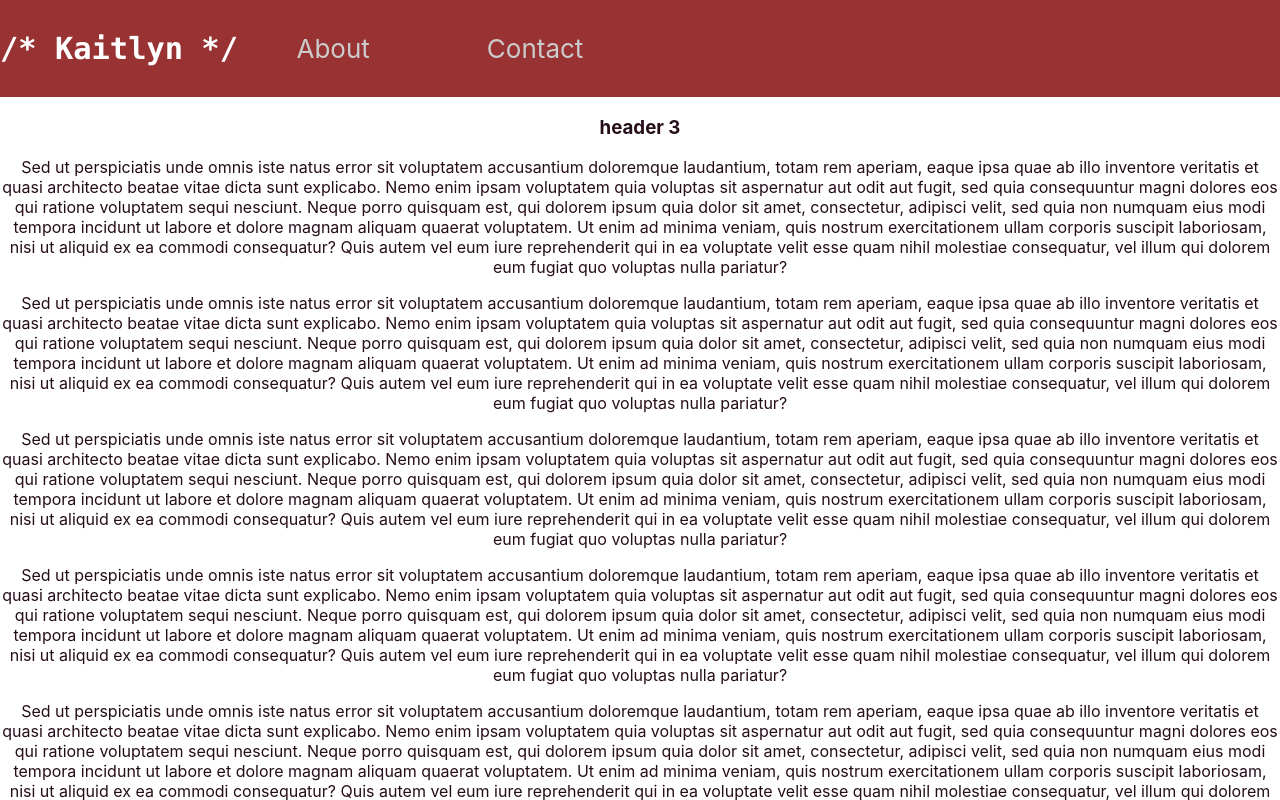
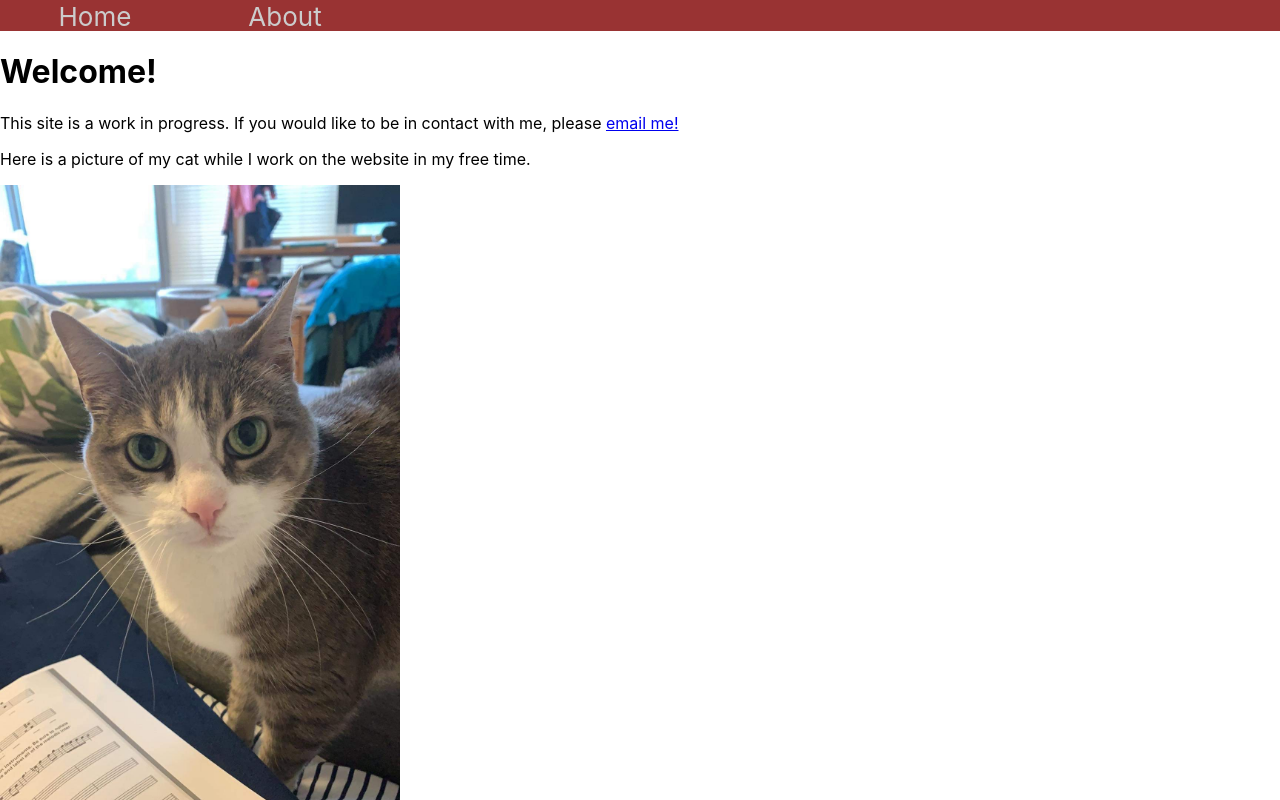
Before and after one commit to kodonnell327/resumesite, a React (Create React App) app: page / in a window 1280 px wide. Shown: the top 800 px of the page. Built offline with nearby package versions, Linux system fonts and the light colour scheme.

Commit message:
Post react tutorial, actually made two pages!

```diff
--- a/package.json
+++ b/package.json
@@ -8,6 +8,7 @@
     "node-sass": "^4.12.0",
     "react": "^16.8.6",
     "react-dom": "^16.8.6",
+    "react-router-dom": "^5.1.2",
     "react-scripts": "3.0.1"
   },
   "scripts": {
--- a/src/App.js
+++ b/src/App.js
@@ -3,32 +3,7 @@ import './scss/global.scss';
 
 function App() {
   return (
-    <div className="App">
-      <header className="App-header">
-        <h3><code>/* Kaitlyn */</code></h3>
-        <ul className="header-list">
-            <li className="header-list-item">
-              <a className="header-link"
-              href="about">About</a>
-            </li>
-            <li className= "header-list-item">
-              <a className="header-link"
-              href="contact">Contact</a>
-            </li>
-        </ul>
-      </header>
-      <div className="App-body">
-        <h3>header 3</h3>
-        <p>Sed ut perspiciatis unde omnis iste natus error sit voluptatem accusantium doloremque laudantium, totam rem aperiam, eaque ipsa quae ab illo inventore veritatis et quasi architecto beatae vitae dicta sunt explicabo. Nemo enim ipsam voluptatem quia voluptas sit aspernatur aut odit aut fugit, sed quia consequuntur magni dolores eos qui ratione voluptatem sequi nesciunt. Neque porro quisquam est, qui dolorem ipsum quia dolor sit amet, consectetur, adipisci velit, sed quia non numquam eius modi tempora incidunt ut labore et dolore magnam aliquam quaerat voluptatem. Ut enim ad minima veniam, quis nostrum exercitationem ullam corporis suscipit laboriosam, nisi ut aliquid ex ea commodi consequatur? Quis autem vel eum iure reprehenderit qui in ea voluptate velit esse quam nihil molestiae consequatur, vel illum qui dolorem eum fugiat quo voluptas nulla pariatur?</p>
-        <p>Sed ut perspiciatis unde omnis iste natus error sit voluptatem accusantium doloremque laudantium, totam rem aperiam, eaque ipsa quae ab illo inventore veritatis et quasi architecto beatae vitae dicta sunt explicabo. Nemo enim ipsam voluptatem quia voluptas sit aspernatur aut odit aut fugit, sed quia consequuntur magni dolores eos qui ratione voluptatem sequi nesciunt. Neque porro quisquam est, qui dolorem ipsum quia dolor sit amet, consectetur, adipisci velit, sed quia non numquam eius modi tempora incidunt ut labore et dolore magnam aliquam quaerat voluptatem. Ut enim ad minima veniam, quis nostrum exercitationem ullam corporis suscipit laboriosam, nisi ut aliquid ex ea commodi consequatur? Quis autem vel eum iure reprehenderit qui in ea voluptate velit esse quam nihil molestiae consequatur, vel illum qui dolorem eum fugiat quo voluptas nulla pariatur?</p>
-        <p>Sed ut perspiciatis unde omnis iste natus error sit voluptatem accusantium doloremque laudantium, totam rem aperiam, eaque ipsa quae ab illo inventore veritatis et quasi architecto beatae vitae dicta sunt explicabo. Nemo enim ipsam voluptatem quia voluptas sit aspernatur aut odit aut fugit, sed quia consequuntur magni dolores eos qui ratione voluptatem sequi nesciunt. Neque porro quisquam est, qui dolorem ipsum quia dolor sit amet, consectetur, adipisci velit, sed quia non numquam eius modi tempora incidunt ut labore et dolore magnam aliquam quaerat voluptatem. Ut enim ad minima veniam, quis nostrum exercitationem ullam corporis suscipit laboriosam, nisi ut aliquid ex ea commodi consequatur? Quis autem vel eum iure reprehenderit qui in ea voluptate velit esse quam nihil molestiae consequatur, vel illum qui dolorem eum fugiat quo voluptas nulla pariatur?</p>
-        <p>Sed ut perspiciatis unde omnis iste natus error sit voluptatem accusantium doloremque laudantium, totam rem aperiam, eaque ipsa quae ab illo inventore veritatis et quasi architecto beatae vitae dicta sunt explicabo. Nemo enim ipsam voluptatem quia voluptas sit aspernatur aut odit aut fugit, sed quia consequuntur magni dolores eos qui ratione voluptatem sequi nesciunt. Neque porro quisquam est, qui dolorem ipsum quia dolor sit amet, consectetur, adipisci velit, sed quia non numquam eius modi tempora incidunt ut labore et dolore magnam aliquam quaerat voluptatem. Ut enim ad minima veniam, quis nostrum exercitationem ullam corporis suscipit laboriosam, nisi ut aliquid ex ea commodi consequatur? Quis autem vel eum iure reprehenderit qui in ea voluptate velit esse quam nihil molestiae consequatur, vel illum qui dolorem eum fugiat quo voluptas nulla pariatur?</p>
-        <p>Sed ut perspiciatis unde omnis iste natus error sit voluptatem accusantium doloremque laudantium, totam rem aperiam, eaque ipsa quae ab illo inventore veritatis et quasi architecto beatae vitae dicta sunt explicabo. Nemo enim ipsam voluptatem quia voluptas sit aspernatur aut odit aut fugit, sed quia consequuntur magni dolores eos qui ratione voluptatem sequi nesciunt. Neque porro quisquam est, qui dolorem ipsum quia dolor sit amet, consectetur, adipisci velit, sed quia non numquam eius modi tempora incidunt ut labore et dolore magnam aliquam quaerat voluptatem. Ut enim ad minima veniam, quis nostrum exercitationem ullam corporis suscipit laboriosam, nisi ut aliquid ex ea commodi consequatur? Quis autem vel eum iure reprehenderit qui in ea voluptate velit esse quam nihil molestiae consequatur, vel illum qui dolorem eum fugiat quo voluptas nulla pariatur?</p>
-        <p>Sed ut perspiciatis unde omnis iste natus error sit voluptatem accusantium doloremque laudantium, totam rem aperiam, eaque ipsa quae ab illo inventore veritatis et quasi architecto beatae vitae dicta sunt explicabo. Nemo enim ipsam voluptatem quia voluptas sit aspernatur aut odit aut fugit, sed quia consequuntur magni dolores eos qui ratione voluptatem sequi nesciunt. Neque porro quisquam est, qui dolorem ipsum quia dolor sit amet, consectetur, adipisci velit, sed quia non numquam eius modi tempora incidunt ut labore et dolore magnam aliquam quaerat voluptatem. Ut enim ad minima veniam, quis nostrum exercitationem ullam corporis suscipit laboriosam, nisi ut aliquid ex ea commodi consequatur? Quis autem vel eum iure reprehenderit qui in ea voluptate velit esse quam nihil molestiae consequatur, vel illum qui dolorem eum fugiat quo voluptas nulla pariatur?</p>
-        <p>Sed ut perspiciatis unde omnis iste natus error sit voluptatem accusantium doloremque laudantium, totam rem aperiam, eaque ipsa quae ab illo inventore veritatis et quasi architecto beatae vitae dicta sunt explicabo. Nemo enim ipsam voluptatem quia voluptas sit aspernatur aut odit aut fugit, sed quia consequuntur magni dolores eos qui ratione voluptatem sequi nesciunt. Neque porro quisquam est, qui dolorem ipsum quia dolor sit amet, consectetur, adipisci velit, sed quia non numquam eius modi tempora incidunt ut labore et dolore magnam aliquam quaerat voluptatem. Ut enim ad minima veniam, quis nostrum exercitationem ullam corporis suscipit laboriosam, nisi ut aliquid ex ea commodi consequatur? Quis autem vel eum iure reprehenderit qui in ea voluptate velit esse quam nihil molestiae consequatur, vel illum qui dolorem eum fugiat quo voluptas nulla pariatur?</p>
-        <p>Sed ut perspiciatis unde omnis iste natus error sit voluptatem accusantium doloremque laudantium, totam rem aperiam, eaque ipsa quae ab illo inventore veritatis et quasi architecto beatae vitae dicta sunt explicabo. Nemo enim ipsam voluptatem quia voluptas sit aspernatur aut odit aut fugit, sed quia consequuntur magni dolores eos qui ratione voluptatem sequi nesciunt. Neque porro quisquam est, qui dolorem ipsum quia dolor sit amet, consectetur, adipisci velit, sed quia non numquam eius modi tempora incidunt ut labore et dolore magnam aliquam quaerat voluptatem. Ut enim ad minima veniam, quis nostrum exercitationem ullam corporis suscipit laboriosam, nisi ut aliquid ex ea commodi consequatur? Quis autem vel eum iure reprehenderit qui in ea voluptate velit esse quam nihil molestiae consequatur, vel illum qui dolorem eum fugiat quo voluptas nulla pariatur?</p>
-      </div>
-    </div>
+    <h1>app</h1>
   );
 }
 
--- /dev/null
+++ b/src/about.js
@@ -0,0 +1,21 @@
+import React from 'react';
+import Menu from './menu';
+import './scss/global.scss';
+
+/**
+ * Class for the about me page
+ */
+class About extends React.Component {
+    render() {
+        return (
+            <div>
+                <Menu></Menu>
+                <h1>About Me!</h1>
+                <p></p>
+            </div>
+
+        );
+    }
+}
+
+export default About;
--- /dev/null
+++ b/src/home.js
@@ -0,0 +1,23 @@
+import React from 'react';
+import Menu from './menu';
+import './scss/global.scss';
+import cat from './cat.jpg';
+
+class Home extends React.Component {
+    render() {
+        return (
+            <div className="Home">
+                <Menu></Menu>
+                <div className="Home-body">
+                    <h1>Welcome!</h1>
+                    <p>This site is a work in progress.
+                        If you would like to be in contact with me, please <a href="mailto: kodonnell327@gmail.com">email me!</a></p>
+                    <p>Here is a picture of my cat while I work on the website in my free time.</p>
+                    <img style={{'width' : '400px', 'height':'auto'}} src={cat} alt="Sydney, my cat, bothering my boyfriend while he does music homework."></img>
+                </div>
+            </div>
+        );
+    }
+}
+
+export default Home;
--- a/src/index.js
+++ b/src/index.js
@@ -1,10 +1,21 @@
 import React from 'react';
 import ReactDOM from 'react-dom';
 import './scss/global.scss';
-import App from './App';
+import Home from './home';
+import About from './about';
 import * as serviceWorker from './serviceWorker';
+import { Route, Link, BrowserRouter as Router } from 'react-router-dom'
 
-ReactDOM.render(<App />, document.getElementById('root'));
+const routing = (
+    <Router>
+        <div>
+            <Route exact path="/" component={Home} />
+            <Route path="/about" component={About} />
+        </div>
+    </Router>
+);
+
+ReactDOM.render(routing, document.getElementById('root'));
 
 // If you want your app to work offline and load faster, you can change
 // unregister() to register() below. Note this comes with some pitfalls.
--- /dev/null
+++ b/src/menu.js
@@ -0,0 +1,22 @@
+import React from 'react';
+import { Route, Link, BrowserRouter as Router } from 'react-router-dom'
+import './scss/global.scss';
+
+function Menu() {
+    return (
+        <header className="App-header">
+            <ul className="header-list">
+                <li className='header-list-item'>
+                    <Link to='/' className="header-link">
+                    Home</Link>
+                </li>
+                <li className="header-list-item">
+                <Link to='/about' className="header-link">
+                    About</Link>
+                </li>
+            </ul>
+        </header>
+    );
+}
+
+export default Menu;
```
Also changed, not shown: src/cat.jpg (added), 1 other file (tests, documents, lock files or other folders).
